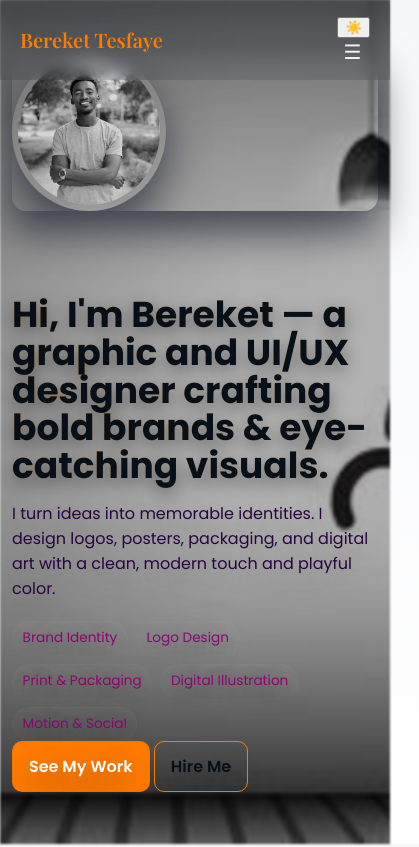
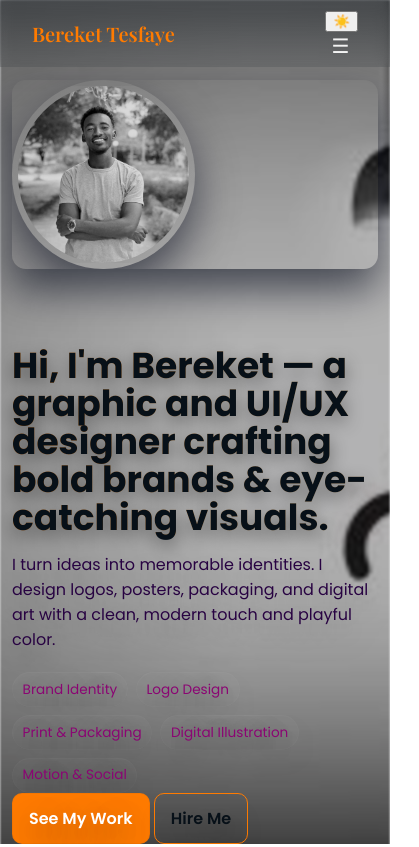
Before and after one commit to Bekad02/portfolio, a plain HTML site: page index.html in a window 390 px wide. Shown: the top 847 px of the page, 419 px wide, since content can reach past the window. Drawn offline with nearby package versions, Linux system fonts and the light colour scheme.

Commit message:
Refactor hero section to improve background banner positioning and responsiveness

```diff
--- a/css/styles.css
+++ b/css/styles.css
@@ -55,14 +55,11 @@
 *{transition: color var(--transition-time) ease, background-color var(--transition-time) ease, border-color var(--transition-time) ease}
 /* responsive banner height (16:9) -- min 180px, max 420px */
 :root{ --banner-h: clamp(180px, calc(100vw * 9 / 16), 420px); }
-/* Background banner behind content */
-.bg-banner{position:fixed;left:0;right:0;top:0;height:320px;pointer-events:none;z-index:0;display:block;overflow:visible}
-.bg-banner{position:fixed;left:0;right:0;top:0;height:var(--banner-h);pointer-events:none;z-index:-1;display:block;overflow:visible}
-/* lighten the overlay so the image is visible */
+/* Background banner base styles (hero places it absolutely so it spans full width) */
+.bg-banner{pointer-events:none;display:block;overflow:visible}
 .bg-banner::before{content:"";position:absolute;inset:0;background:linear-gradient(180deg, rgba(7,16,24,0.12), rgba(7,16,24,0.02));pointer-events:none}
-.bg-banner .bg-img{width:120%;height:500px;display:flex;object-fit:cover;transform:translateX(-10%);filter:none;opacity:1}
+.bg-banner .bg-img{width:100%;height:100%;display:block;object-fit:cover;object-position:center center;filter:none;opacity:1}
 .bg-banner .bg-fallback{display:none}
-.bg-banner .bg-img{background-position:center top}
 .bg-banner img{display:block}
 
 /* ensure main content sits above the decorative banner */
@@ -77,9 +74,11 @@ body{
   color:var(--fg);
   -webkit-font-smoothing:antialiased;
 }
-.wrap{margin:0 auto;padding:6rem 1.25rem}
+/* prevent accidental horizontal scroll when hero image covers viewport */
+html,body{overflow-x:hidden}
+.wrap{margin:0 auto;padding:6rem 5rem}
 .site-header{position:fixed;left:0;right:0;top:0;background:linear-gradient(180deg, rgba(7,16,24,0.32), rgba(7,16,24,0.12));backdrop-filter:blur(6px);z-index:120;transition:background-color .32s ease,box-shadow .28s ease,backdrop-filter .28s;color:var(--fg)}
-.site-header .wrap{display:flex;align-items:center;justify-content:space-between;padding:0.9rem 1.25rem}
+.site-header .wrap{display:flex;align-items:center;justify-content:space-between;padding:0.5rem 2rem}
 
 /* stronger navbar when scrolled (darker) */
 .site-header.scrolled{background:linear-gradient(180deg, rgba(7,16,24,0.9), rgba(7,16,24,0.75));box-shadow:0 10px 30px rgba(2,6,23,0.6)}
@@ -180,14 +179,14 @@ body{
   :root{ --banner-h: clamp(180px, calc(100vw * 9 / 16), 420px); }
 .card p{margin:0;color:var(--muted);font-size:.9rem}
   .bg-banner{pointer-events:none;display:block;overflow:visible}
-  .bg-banner .bg-img{width:120%;height:100%;display:block;object-fit:cover;transform:translateX(-10%);filter:none;opacity:1}
+  .bg-banner .bg-img{width:100%;height:100%;display:block;object-fit:cover;object-position:center center;filter:none;opacity:1}
   .bg-banner .bg-fallback{display:none}
-  .bg-banner .bg-img{background-position:center top}
   .bg-banner img{display:block}
 .card:hover{transform:translateY(-6px);box-shadow:0 18px 40px rgba(2,6,23,0.6)}
 
   .hero{position:relative}
-  .hero .bg-banner{position:absolute;left:0;right:0;top:0;bottom:0;height:100%;z-index:0}
+  /* ensure banner spans the full viewport width regardless of centered .wrap */
+  .hero .bg-banner{position:absolute;left:50%;top:0;bottom:0;height:100%;z-index:0;width:100vw;transform:translateX(-50%)}
 .hero .bg-banner::before{content:"";position:absolute;inset:0;background:linear-gradient(180deg, rgba(7,16,24,0.65), rgba(7,16,24,0.42));pointer-events:none}
 .hero .wrap{position:relative;z-index:3;width:100%;}
   .hero .bg-banner::before{content:"";position:absolute;inset:0;background:linear-gradient(180deg, rgba(7,16,24,0.65), rgba(7,16,24,0.42));pointer-events:none}
@@ -265,7 +264,7 @@ body{
 
 /* Responsive */
 @media (max-width:900px){
-  .hero{min-height:72vh}
+  .hero{min-height:50vh}
   .hero-grid{grid-template-columns:1fr}
   .hero-visual{order:-1;margin-bottom:1rem}
   .wrap{padding:3rem 1rem}
@@ -273,7 +272,7 @@ body{
 @media (max-width:720px){
   .primary-nav{display:none}
   .nav-toggle{display:block}
-  .wrap{padding:3rem .75rem}
+  .wrap{padding:5rem .75rem}
   .contact-grid{grid-template-columns:1fr}
-  .visual-card img{display:block;width:42%;height:auto}
+  .visual-card img{display:flex;width:50%;height:auto}
 }
--- a/index.html
+++ b/index.html
@@ -40,8 +40,7 @@
 
     <main>
       <section id="home" class="hero">
-        <div class="wrap hero-grid">
-            <!-- Decorative background banner placed inside the hero so it scrolls with the section -->
+        <!-- Decorative background banner placed at hero-level so it spans full viewport width -->
         <div class="bg-banner hero-bg" aria-hidden="true">
           <picture>
             <source srcset="assets/bg2.jpg" type="image/jpeg">
@@ -59,6 +58,7 @@
             <!-- <path d="M0 120 C200 40, 400 0, 600 20 C800 40, 1000 120, 1200 80 L1200 200 L0 200 Z" fill="url(#g1)" opacity="0.08"></path> -->
           </svg>
         </div>
+        <div class="wrap hero-grid">
           <div class="hero-text">
             <h1>Hi, I'm Bereket — a graphic and UI/UX designer crafting bold brands & eye-catching visuals.</h1>
             <p>I turn ideas into memorable identities. I design logos, posters, packaging, and digital art with a clean, modern touch and playful color.</p>
```
Lines whose indentation alone changed are shown as unchanged.
